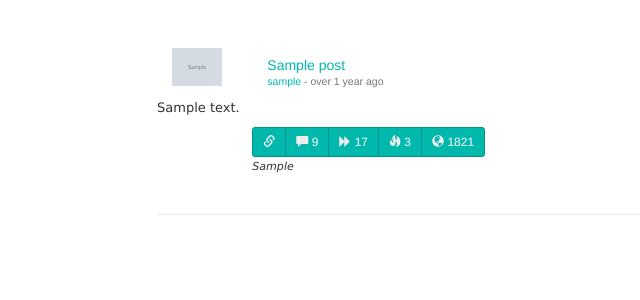
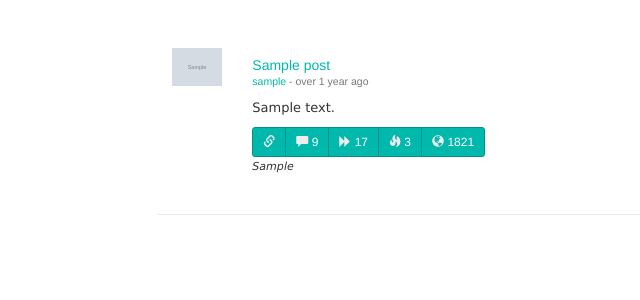
Before and after one commit to ddonche/yarnn, a Rails app: page / in a window 1280 px wide. Shown: the part 52-352 px from the top of the page, without its empty margins (102-742 px from the left). Run offline with Rails 7, Linux system fonts and the light colour scheme; tables that the repository leaves empty hold one stand-in row (values such as "Sample post"); grey boxes marked "Sample" are stand-in pictures; style sheets or scripts are compiled from the project's sources; some libraries are stand-ins or nearby versions.

Commit message:
fixing bootstrap index and show styling

```diff
--- a/app/views/posts/index.html.erb
+++ b/app/views/posts/index.html.erb
@@ -8,14 +8,17 @@
 		  	end %>
 			</div>
 
-			<div class="col-md-6">
+			<div class="col-md-10-offset-2">
 		  	<h5><%= link_to post.title, post %><br>
 		  	<small class="author"><%= link_to post.user.username, user_path(post.user) %> - <%= time_ago_in_words(post.created_at) %> ago</small></h5>
 	    </div>
 		</div>
 
     <div class="row">
-      <div class="col-md-6-offset-2">
+      <div class="col-md-2">
+        &nbsp;
+      </div>
+      <div class="col-md-10-offset-2">
         <p><%= post.content %></p>
       </div>
     </div>
@@ -24,7 +27,7 @@
       <div class="col-md-2">
         &nbsp;
       </div>
-      <div class="col-md-6-offset-1">
+      <div class="col-md-10-offset-1">
       	<div class="btn-group">
       		<% if post.url? %>
       			<%= link_to post.url, class: "btn btn-primary btn-sm" do %>
@@ -76,7 +79,7 @@
       <div class="col-md-2">
         &nbsp;
       </div>
-      <div class="col-md-6-offset-1">
+      <div class="col-md-10-offset-1">
         <% if post.user.signature? %>
           <p><small class="author"><i><%= post.user.signature %></i></small></p>
         <% end %>
```
